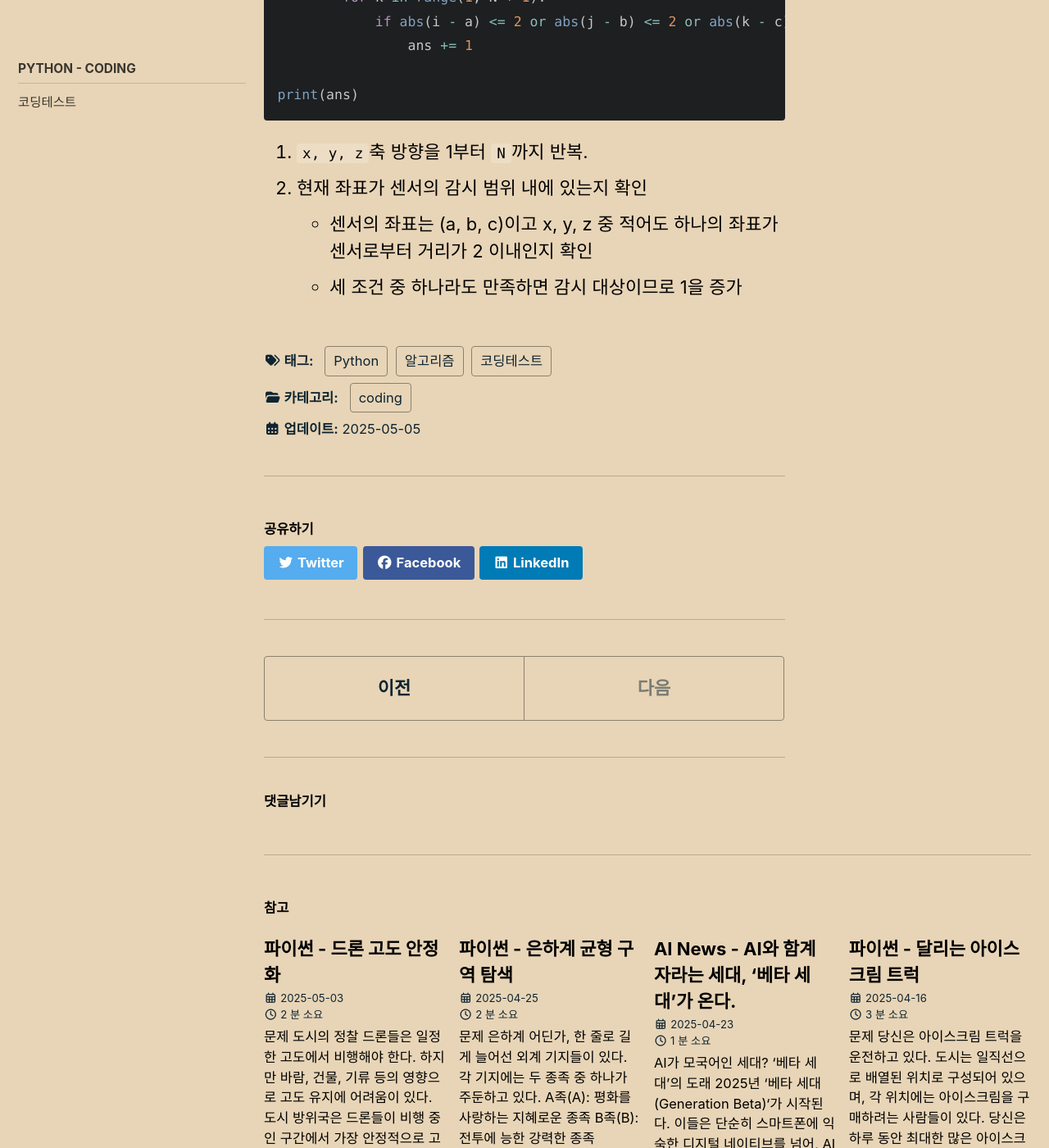
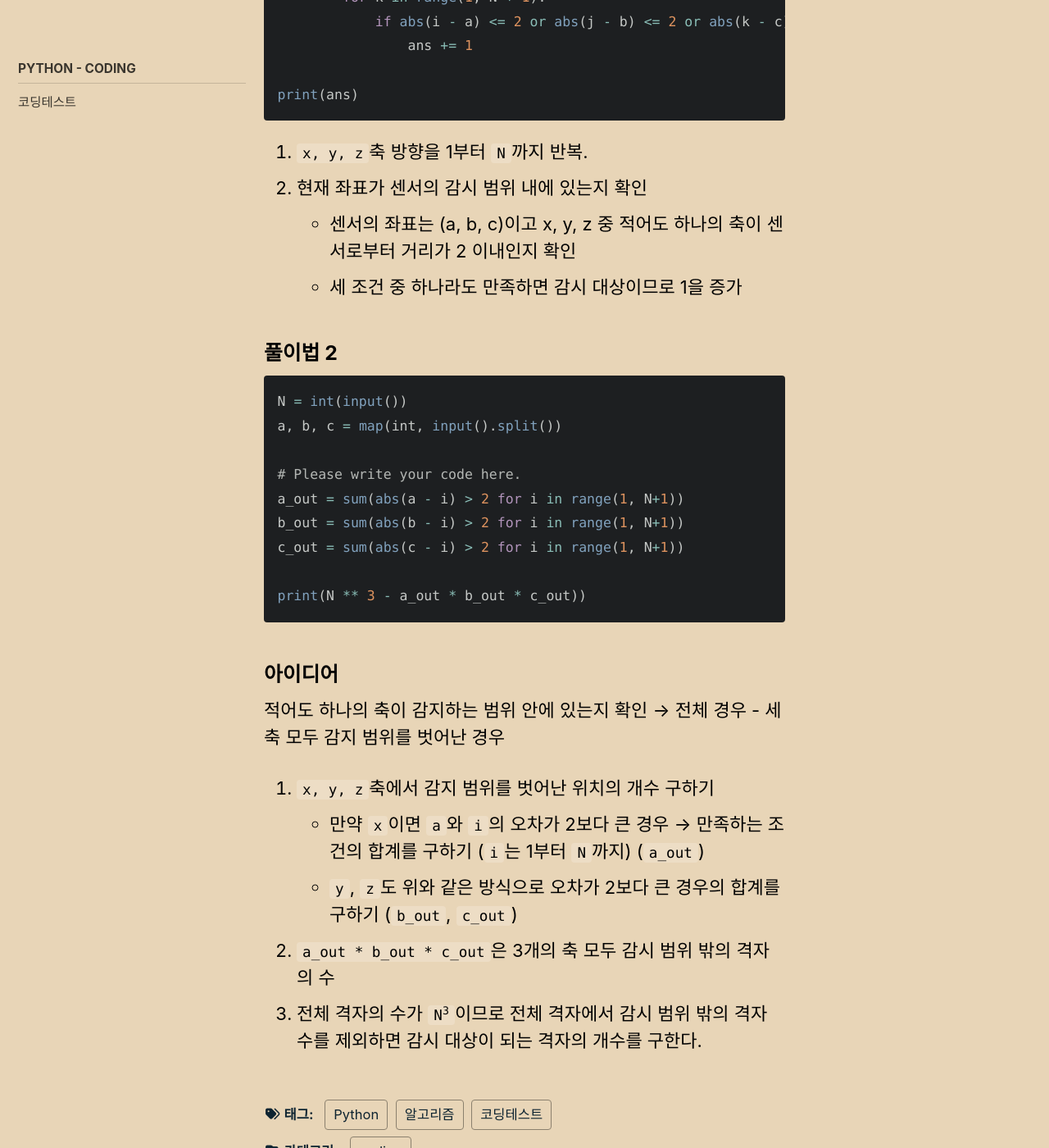
Before and after one commit to mowinowen/mowinowen.github.io, a Jekyll site: the page built from _posts/2025-05-05-codingtest24.md, in a window 1280 px wide and 1400 px high, scrolled down 2769 px. Shown: the whole window at 82% size. Built offline with Jekyll 4.4.1, drawn with Linux system fonts in a browser that asks for light colours; cached includes are drawn as plain includes; comment, search, counter and statistics services are not loaded; some of the changed text lies outside the part shown.

Commit message:
post update (solve 2) - codingtest24

````diff
--- a/_posts/2025-05-05-codingtest24.md
+++ b/_posts/2025-05-05-codingtest24.md
@@ -85,5 +85,28 @@ print(ans)
 
 1. `x, y, z`축 방향을 1부터 `N`까지 반복.
 2. 현재 좌표가 센서의 감시 범위 내에 있는지 확인
-  - 센서의 좌표는 (a, b, c)이고 x, y, z 중 적어도 하나의 좌표가 센서로부터 거리가 2 이내인지 확인
+  - 센서의 좌표는 (a, b, c)이고 x, y, z 중 적어도 하나의 축이 센서로부터 거리가 2 이내인지 확인
   - 세 조건 중 하나라도 만족하면 감시 대상이므로 1을 증가
+
+### 풀이법 2
+```python
+N = int(input())
+a, b, c = map(int, input().split())
+
+# Please write your code here.
+a_out = sum(abs(a - i) > 2 for i in range(1, N+1))
+b_out = sum(abs(b - i) > 2 for i in range(1, N+1))
+c_out = sum(abs(c - i) > 2 for i in range(1, N+1))
+
+print(N ** 3 - a_out * b_out * c_out))
+```
+
+### 아이디어
+적어도 하나의 축이 감지하는 범위 안에 있는지 확인 → 전체 경우 - 세 축 모두 감지 범위를 벗어난 경우
+
+1. `x, y, z`축에서 감지 범위를 벗어난 위치의 개수 구하기
+  - 만약 `x`이면 `a`와 `i`의 오차가 2보다 큰 경우 → 만족하는 조건의 합계를 구하기 (`i`는 1부터 `N`까지) (`a_out`)
+  - `y`, `z`도 위와 같은 방식으로 오차가 2보다 큰 경우의 합계를 구하기 (`b_out`, `c_out`)
+
+2. `a_out * b_out * c_out`은 3개의 축 모두 감시 범위 밖의 격자의 수
+3. 전체 격자의 수가 <code>N<sup>3</sup></code>이므로 전체 격자에서 감시 범위 밖의 격자 수를 제외하면 감시 대상이 되는 격자의 개수를 구한다.
````
